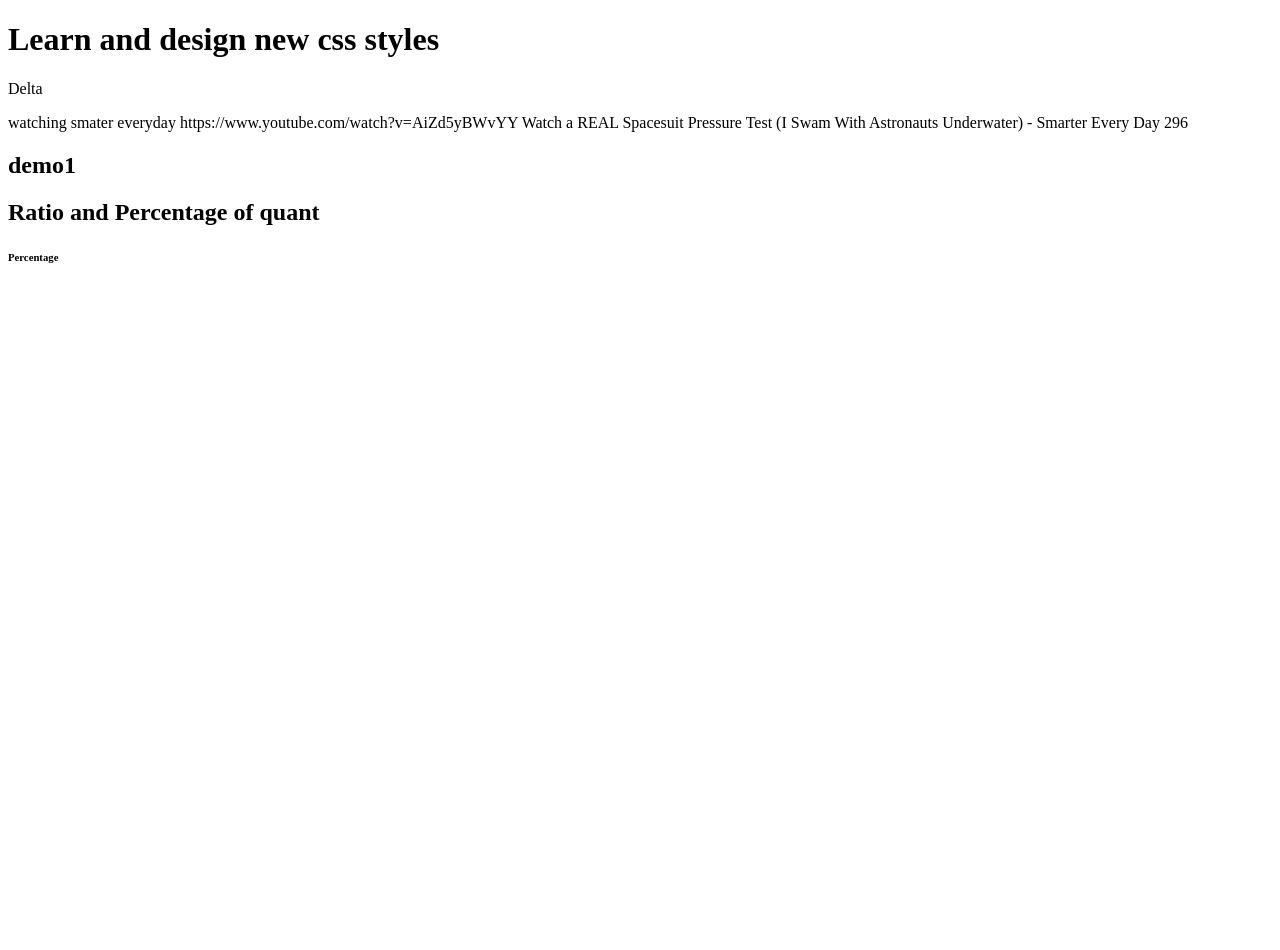
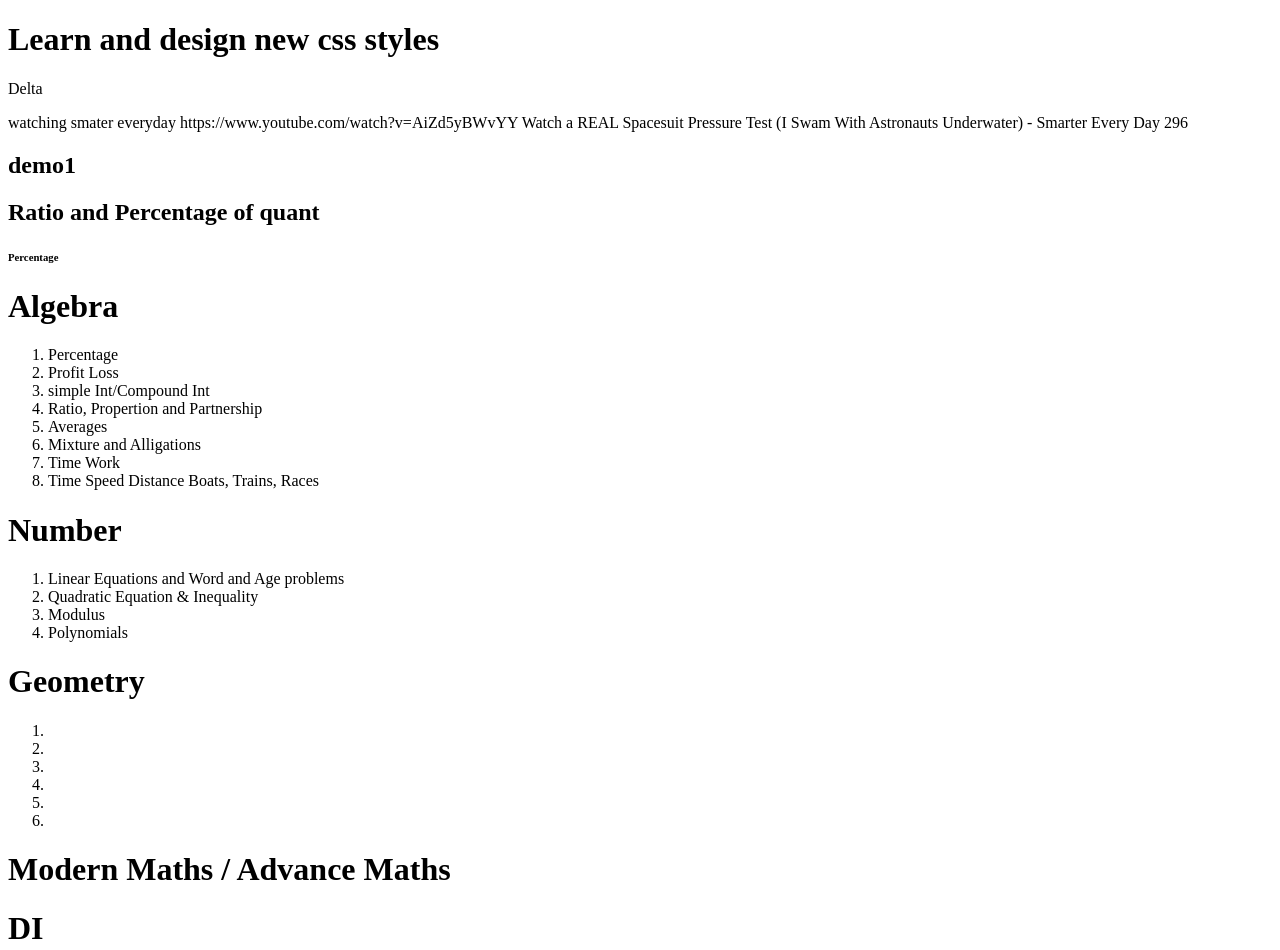
Before and after one commit to thepreetam97/htmlCss101, a plain HTML site: page index.html in a window 1280 px wide. Before the commit the page ends 800 px from the top, so only its background shows below. Drawn offline with Linux system fonts and the light colour scheme.

Commit message:
quant topic CMAT

```diff
--- a/index.html
+++ b/index.html
@@ -12,5 +12,37 @@
     <h2>demo1</h2>
     <h2>Ratio and Percentage of quant</h2>
     <H6>Percentage</H6>
+    <div class="quant">
+        <div><h1>Algebra</h1>
+            <ol>
+                <li>Percentage</li>
+                <li>Profit Loss</li>
+                <li>simple Int/Compound Int</li>
+                <li>Ratio, Propertion and Partnership</li>
+                <li>Averages</li>
+                <li>Mixture and Alligations</li>
+                <li>Time Work</li>
+                <li>Time Speed Distance Boats, Trains, Races</li>
+            </ol>
+        </div>
+        <div><h1>Number</h1>
+        <ol>
+            <LI>Linear Equations and Word and Age problems</LI>
+            <LI>Quadratic Equation & Inequality</LI>
+            <LI>Modulus</LI>
+            <LI>Polynomials</LI>
+        </ol></div>
+        <div><h1>Geometry</h1>
+        <ol><li></li>
+        <li></li>
+        <li></li>
+        <li></li>
+        <li></li>
+        <li></li></ol>
+        </div>
+        <div><h1>Modern Maths / Advance Maths</h1></div>
+        <div><h1>DI</h1></div>
+
+    </div>
 </body>
 </html>
```
